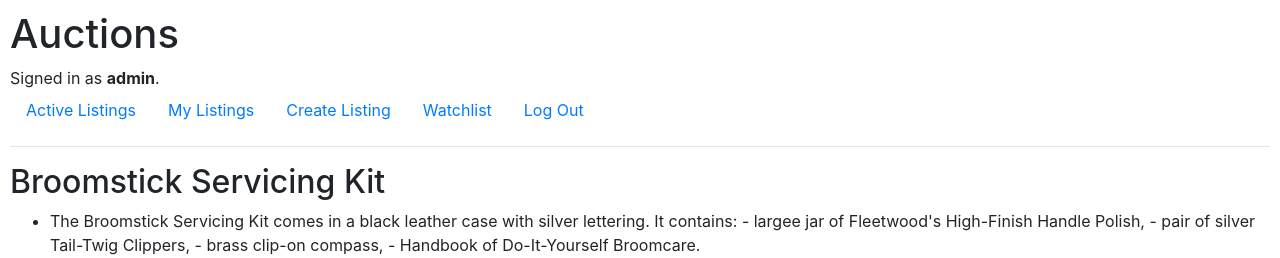
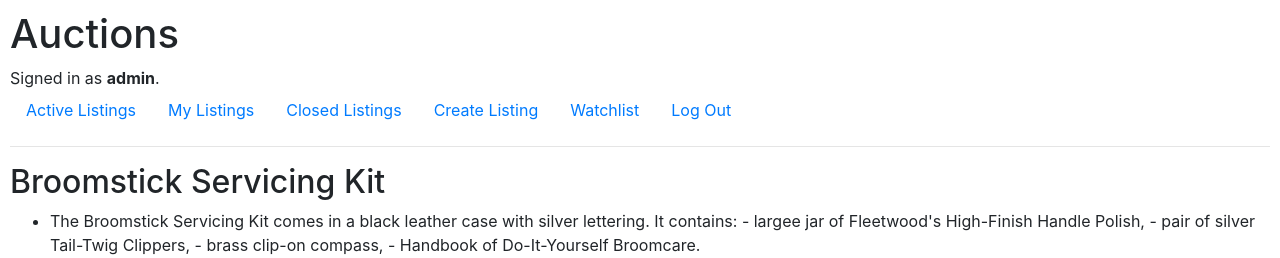
Before and after one commit to LanaNYC/commerce, a Django app: page /listing/2 in a window 1280 px wide. Shown: the top 258 px of the page. Run offline with Django 3.2, Linux system fonts and the light colour scheme; a user stored in the database is signed in; data comes from the database, SQL or seed files in the repository; both versions use the stored data as it was after the commit; some libraries are stand-ins or nearby versions.

Commit message:
Desplay closed auctions

```diff
--- a/auctions/templates/auctions/layout.html
+++ b/auctions/templates/auctions/layout.html
@@ -25,6 +25,9 @@
                     <a class="nav-link" href="{% url 'my_listing' user.id %}">My Listings</a>
                 </li>
                 <li class="nav-item">
+                    <a class="nav-link" href="{% url 'closed_listing' user.id %}">Closed Listings</a>
+                </li>
+                <li class="nav-item">
                     <a class="nav-link" href="{% url 'create_listing' user.id %}">Create Listing</a>
                 </li>
                 <li class="nav-item">
--- a/auctions/templates/auctions/listing.html
+++ b/auctions/templates/auctions/listing.html
@@ -60,12 +60,14 @@
         <li>{{ listing.category}}</li>
         <li>by {{listing.user_id}} </li>
 
+        {% if current_user == owner %}
         <li>
             <form action="{% url 'close_listing' listing.id %}" method="post">
                 {% csrf_token %}
                 <input type="submit", value="Close Auction">
              </form>
         </li>
+        {% endif %}
 
     </ul>
 
--- a/auctions/urls.py
+++ b/auctions/urls.py
@@ -15,6 +15,7 @@ urlpatterns = [
     path("create/<int:user_id>", views.create_listing, name="create_listing"),
     path("listing/<int:listing_id>/place_bid", views.place_bid, name="place_bid"),
     path("listing/<int:listing_id>/close_listing", views.close_listing, name="close_listing"),
+    path("closed_listing/<int:user_id>", views.closed_listing, name="closed_listing"),
 
 
 ]
--- a/auctions/views.py
+++ b/auctions/views.py
@@ -119,17 +119,39 @@ def listing(request, listing_id):
     listing = Listing.objects.get(pk=listing_id)
     item = Watchlist.objects.filter(listing=listing_id, user=request.user)
     current_price = calculate_current_price(listing_id)
+    owner = find_owner(listing_id)
+    current_user = request.user.id
     return render(request, "auctions/listing.html", {
         "listing": listing,
         "item": item,
         "current_price": current_price,
+        "owner":owner ,
+        "current_user": current_user
+
     })
-#NEED
-# 1. Maybe: Error checking - Redirect to Page Is Not Found if a user try a listing that doesn't exist.
 
-def closed_listing(request):
-    pass
-#TODO (MAYBE)
+
+@login_required
+def closed_listing(request, user_id):
+    current_user = User.objects.get(pk=user_id)
+    print("100")
+    print(current_user)
+    closed_listings = Listing.objects.filter(is_active = False, user_id=user_id)
+    print("200")
+    print(closed_listings)
+    if closed_listings:
+        print("Closed Auctions exist")
+        return render(request, "auctions/closed_listings.html", {
+        "closed_listings": closed_listings,
+        "user": current_user
+        })
+    else:
+        print("No closed auction")
+        return render(request, "auctions/closed_listings.html", {
+        "message": "You don't have any closed auctions yet.",
+        "user": current_user
+        })
+
 
 
 @login_required
@@ -299,20 +321,26 @@ def save_bid_to_DB(new_bid, user, listing):
     new_bid_form.user = user
     new_bid_form.listing = listing
     new_bid_form.winning = False
-
     new_bid_form.save()
 
 @login_required
 def close_listing(request, listing_id):
-    pass
     if request.method == "POST":
         if request.user.is_authenticated:
-            signed_user = request.user.id
-            query_owner = Listing.objects.filter(pk=listing_id).values("user_id")
-            for q in query_owner:
-                owner = q["user_id"]
-            if signed_user == owner:
-                pass
+            current_user = request.user.id
+            owner = find_owner(listing_id)
+            if current_user == owner:
+                listing = Listing.objects.get(pk=listing_id)
+                listing.is_active = False
+                listing.save()
+                return HttpResponseRedirect(reverse("index"))
+
+
+def find_owner(listing_id):
+    query_owner = Listing.objects.filter(pk=listing_id).values("user_id")
+    for q in query_owner:
+        owner = q["user_id"]
+    return(owner)
 
         #click on form CLOSE, which make is_active False (update db)
         #whick trigger: take the biggest bid and make it winner = True (update)
```
Also changed, not shown: auctions/templates/auctions/closed_listings.html (added, +27 -0 lines), db.sqlite3.
